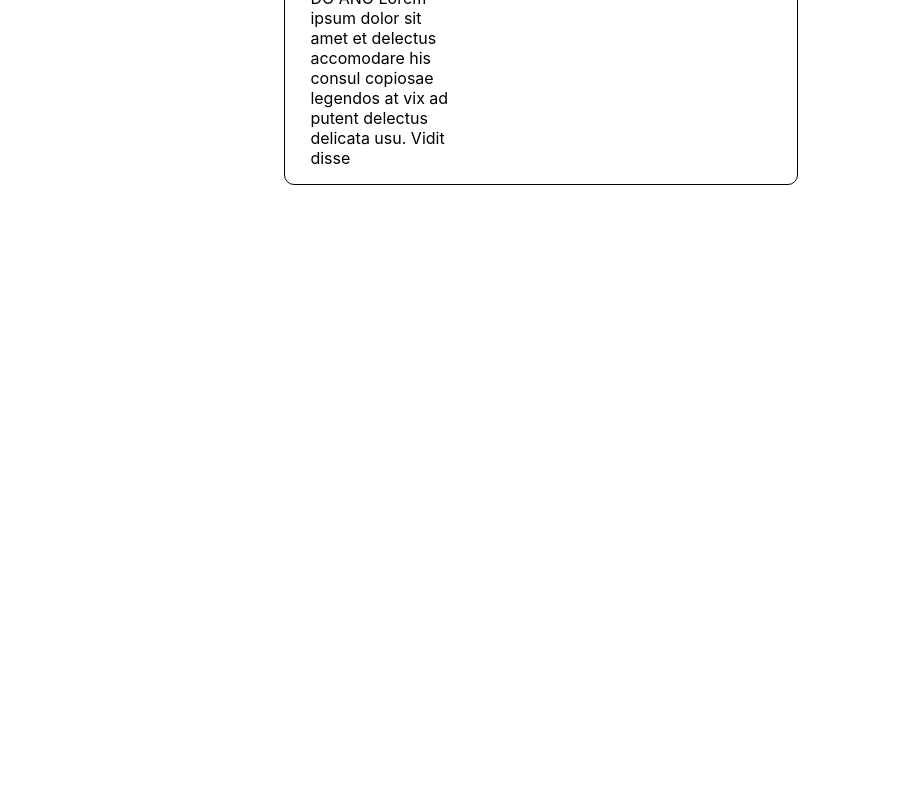
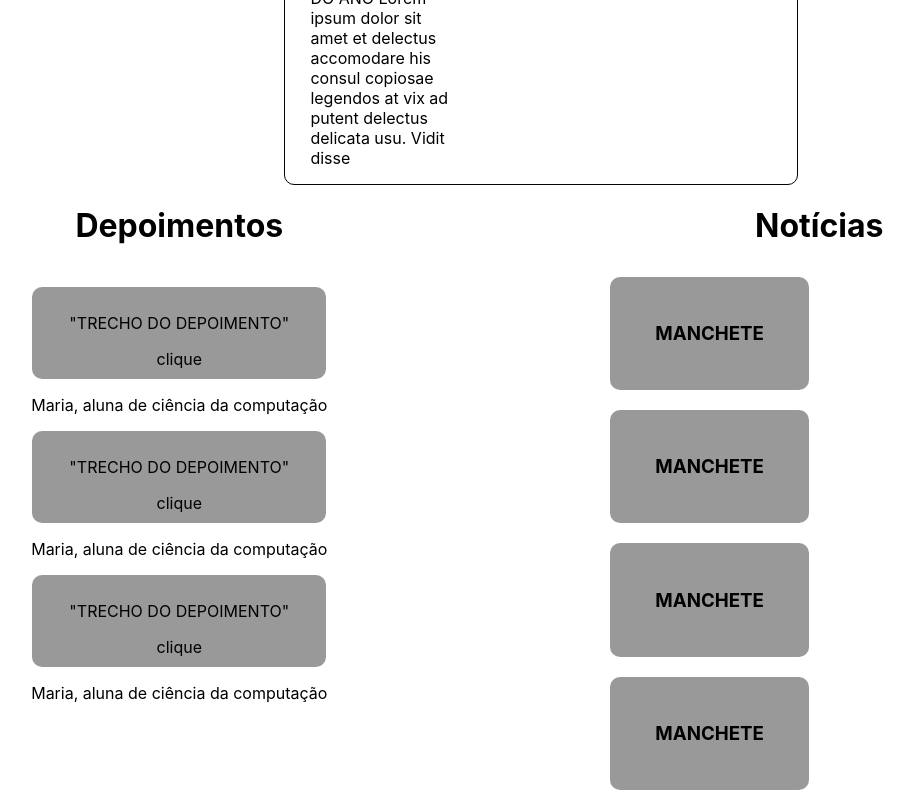
Before and after one commit to Jorrmungandr/maratona-node, a React (Create React App) app in the folder client/: page / in a window 1280 px wide. Shown: the part 1576-2376 px from the top of the page, without its empty margins (95-1009 px from the left). Before the commit the page ends 1864 px from the top, so only its background shows below. Built offline with nearby package versions, Linux system fonts and the light colour scheme.

Commit message:
Added Testimony and News Basic Visual

```diff
--- a/client/src/App.js
+++ b/client/src/App.js
@@ -90,6 +90,52 @@ class Jornada extends Component {
   }
 }
 
+class DepoimentosNotícias extends Component {
+  render() {
+    return (
+      <div class="testimony-news">
+        <div id="testimony">
+          <h1>Depoimentos</h1>
+          <div class="card-container">
+            <div class="card">
+              <p>"TRECHO DO DEPOIMENTO"</p>
+              <a>clique</a>
+            </div>
+            <p>Maria, aluna de ciência da computação</p>
+            <div class="card">
+              <p>"TRECHO DO DEPOIMENTO"</p>
+              <a>clique</a>
+            </div>
+            <p>Maria, aluna de ciência da computação</p>
+            <div class="card">
+              <p>"TRECHO DO DEPOIMENTO"</p>
+              <a>clique</a>
+            </div>
+            <p>Maria, aluna de ciência da computação</p>
+          </div>
+        </div>
+        <div id="news">
+          <h1>Notícias</h1>
+          <div class="headline-container">
+            <div class="headline">
+              <h3>MANCHETE</h3>
+            </div>
+            <div class="headline">
+              <h3>MANCHETE</h3>
+            </div>
+            <div class="headline">
+              <h3>MANCHETE</h3>
+            </div>
+            <div class="headline">
+              <h3>MANCHETE</h3>
+            </div>
+          </div>
+        </div>
+      </div>
+    )
+  }
+}
+
 class Page extends Component {
   constructor(props) {
     super(props)
@@ -102,6 +148,7 @@ class Page extends Component {
         <Banner />
         <Informações />
         <Jornada />
+        <DepoimentosNotícias />
       </div>
     )
   }
--- a/client/src/App.scss
+++ b/client/src/App.scss
@@ -104,7 +104,6 @@ $dinamic-black: #010203;
 }
 
 #journey {
-  height: 700px;
   h1 {
     padding: 50px;
   }
@@ -144,3 +143,52 @@ $dinamic-black: #010203;
     }
   }
 }
+.testimony-news {
+  display: flex;
+  text-align: center;
+  #testimony {
+    flex: 1.5;
+    h1 {
+      padding-bottom: 20px;
+    }
+    .card-container{
+      .card{
+        width: 50%;
+        margin: auto;
+        background-color: $card-bg;
+        @include border-radius(10px, border);
+        padding: 10px;
+        a {
+          cursor: pointer;
+        }
+      }
+    }
+  }
+  #news {
+    flex: 2;
+    .headline-container {
+      min-height: 100%;
+      display: flex;
+      flex-wrap: wrap;
+      max-width: 60%;
+      margin: auto;
+      .headline {
+        display: flex;
+        flex-basis: 45%;
+        justify-content: center;
+        flex-direction: column;
+        background-color: $card-bg;
+        border: 1px solid transparent;
+        @include border-radius(10px, border);
+        margin: 10px;
+        a {
+          cursor: pointer;
+        }
+      }
+      .headline:hover {
+        background-color: $navbar-bg;
+        border: 1px solid $dinamic-black;
+      }
+    }
+  }
+}
```
